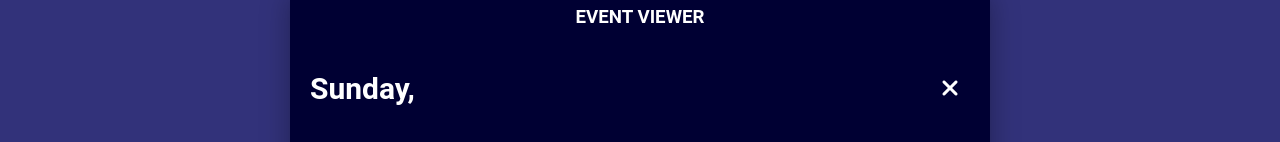
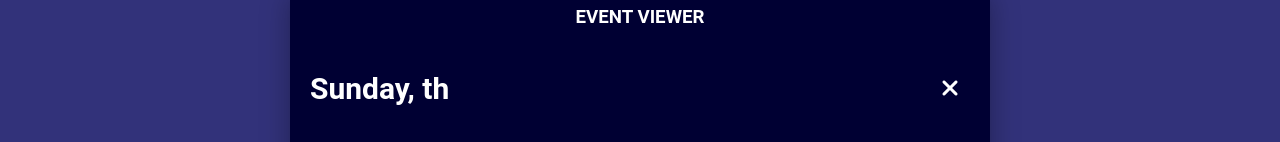
Before and after one commit to abk2191/organiser, a React (Vite) app: page /organiser/calendar in a window 1280 px wide. Both pictures are taken after a click on the element 442 px from the left and 347 px from the top of the page. Shown: the part 300-442 px from the top of the page. Built offline with nearby package versions, Linux system fonts and the light colour scheme.

Commit message:
Added new features

```diff
--- a/src/Calendar.jsx
+++ b/src/Calendar.jsx
@@ -420,6 +420,29 @@ function Calendar() {
     }
   }
 
+  function getOrdinalSuffix(date) {
+    if (!date) return "";
+
+    const lastDigit = date % 10;
+    const lastTwoDigits = date % 100;
+
+    // Special cases for 11th, 12th, 13th
+    if (lastTwoDigits >= 11 && lastTwoDigits <= 13) {
+      return `${date}th`;
+    }
+
+    switch (lastDigit) {
+      case 1:
+        return `${date}st`;
+      case 2:
+        return `${date}nd`;
+      case 3:
+        return `${date}rd`;
+      default:
+        return `${date}th`;
+    }
+  }
+
   function EventViewer({
     event,
     selectedDate,
@@ -471,7 +494,7 @@ function Calendar() {
             </div>
             <div className="event-header">
               <h3 style={{ color: "white", fontSize: "30px" }}>
-                {day}, {selectedDate}
+                {day}, {getOrdinalSuffix(selectedDate)}
               </h3>
               <button className="cls-nt-btn" onClick={closeEventViewer}>
                 <i className="fa-solid fa-xmark"></i>
```
